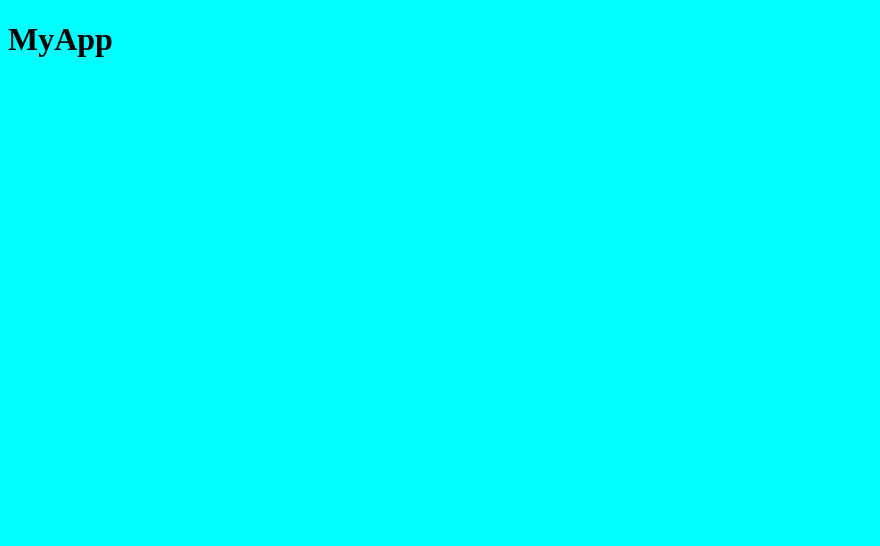
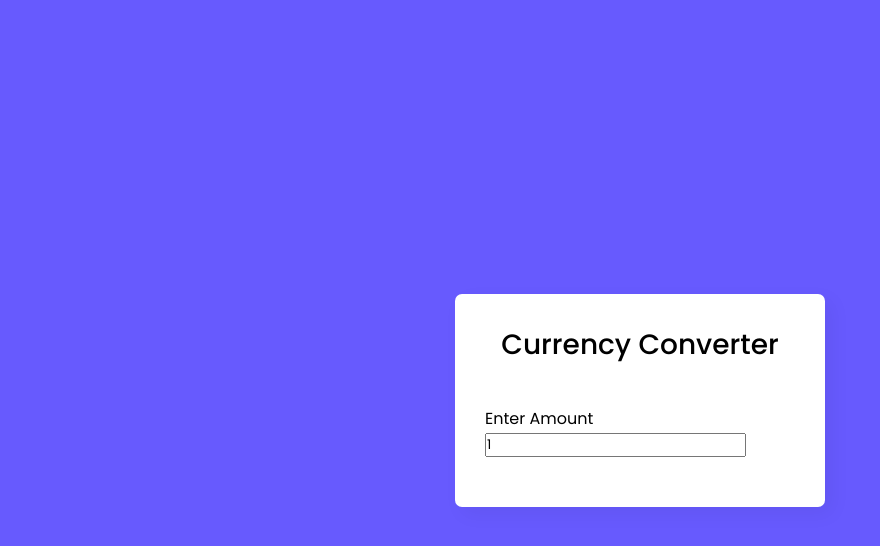
Before and after one commit to EDGENortheastern/dan-m-dec22, a plain HTML site: page index.html in a window 1280 px wide. Shown: the whole page, without its empty margins (0-880 px from the left). Drawn offline with Linux system fonts and the light colour scheme.

Commit message:
adds user input box

```diff
--- a/index.css
+++ b/index.css
@@ -1,3 +1,31 @@
-body {
-    background-color: aqua;
+/* Import Google Font - Poppins */
+@import url('https://fonts.googleapis.com/css2?family=Poppins:wght@400;500;600;700&display=swap');
+*{
+    margin: 0;
+    padding: 0;
+    box-sizing: border-box;
+    font-family: 'Poppins', sans-serif;
 }
+body{
+    display: flex;
+    align-items: center;
+    justify-content: center;
+    min-height: 100vh;
+    padding: 0 10px;
+    background: #675AFE;
+}
+.wrapper{
+    width: 370px;
+    padding: 30px;
+    border-radius: 7px;
+    background: #fff;
+    box-shadow: 7px 7px 20px rgba(0, 0, 0, 0.05);
+}
+.wrapper header{
+    font-size: 28px;
+    font-weight: 500;
+    text-align: center;
+}
+.wrapper form{
+    margin: 40px 0 20px 0;
+}
--- a/index.html
+++ b/index.html
@@ -3,11 +3,20 @@
 <head>
     <meta charset="UTF-8">
     <meta http-equiv="X-UA-Compatible" content="IE=edge">
+    <title>Currency Converter App</title>
+    <link rel="stylesheet" href="index.css">
     <meta name="viewport" content="width=device-width, initial-scale=1.0">
-    <link rel="stylesheet" href="index.css">
-    <title>Document</title>
+    <link rel="stylesheet" href="https://cdnjs.cloudflare.com/ajax/libs/font-awesome/5.15.3/css/all.min.css"/>
 </head>
 <body>
-    <h1>MyApp</h1>
+    <div class="wrapper">
+        <header>Currency Converter</header>
+        <form action="#">
+            <div class="amount">
+                <p>Enter Amount</p>
+                <input type="number" value="1" id="user-input-box">
+            </div>
+        </form>
+    </div>
 </body>
 </html>
```
